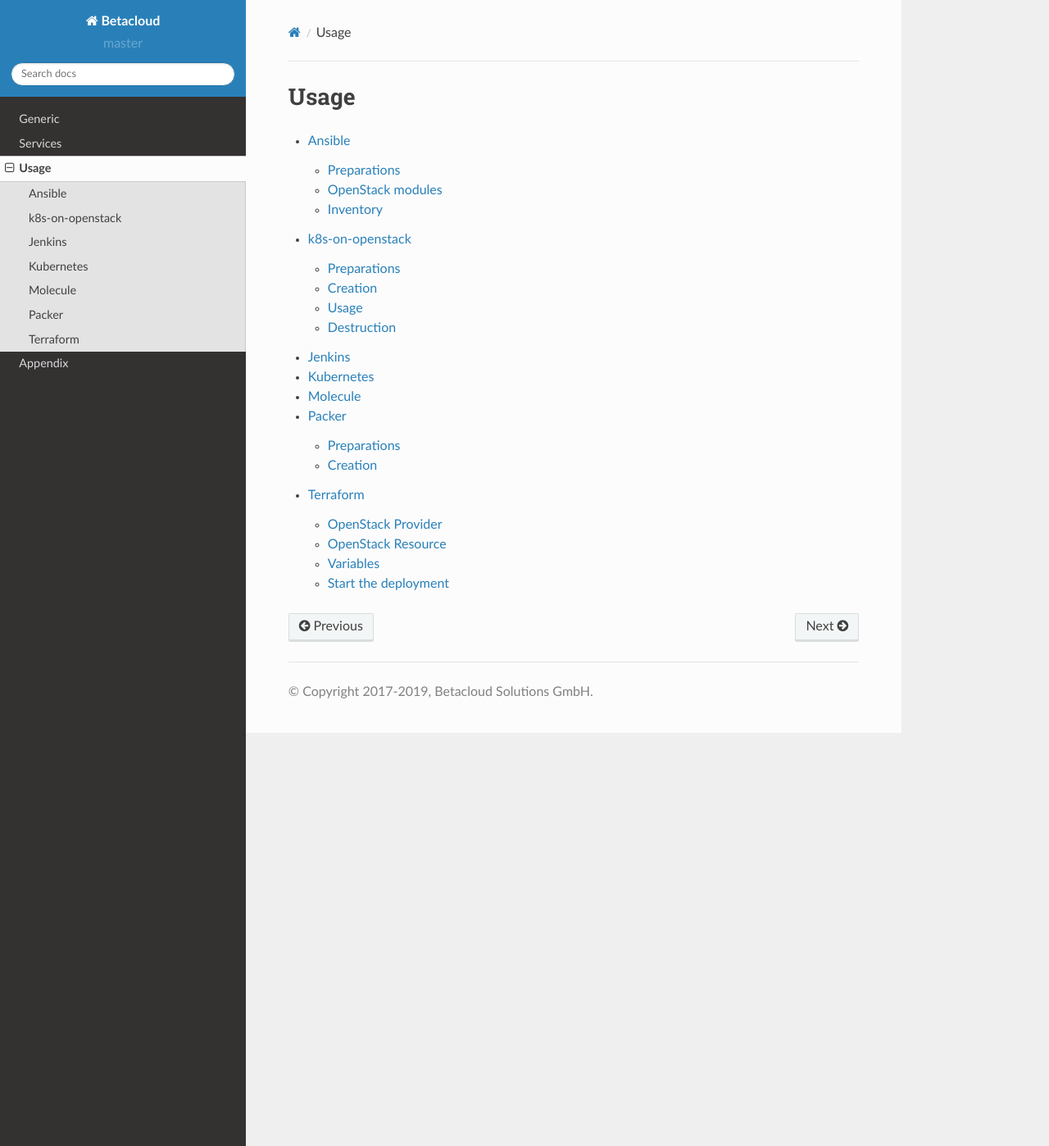
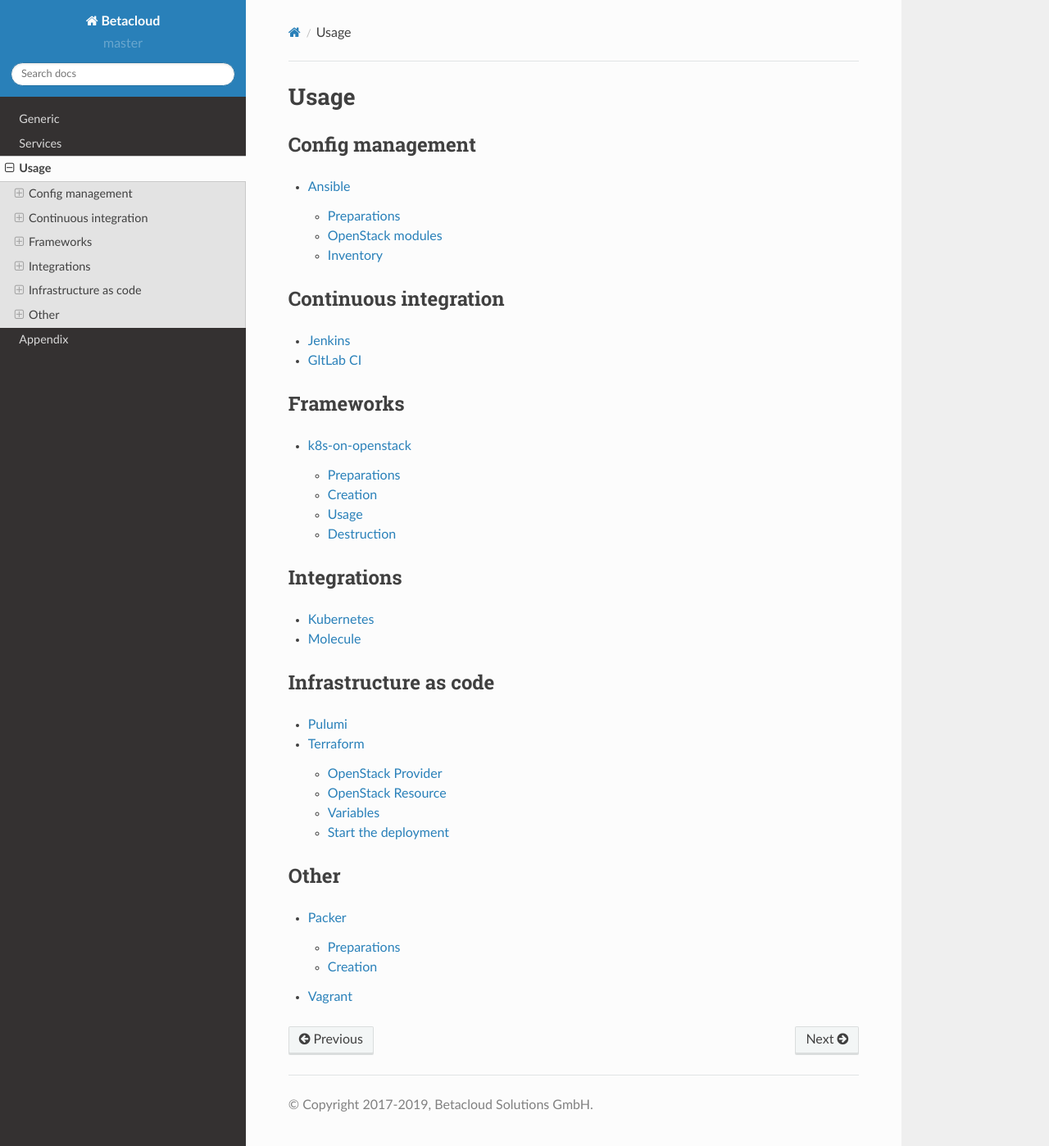
Before and after one commit to betacloud/documentation, a Sphinx documentation site: the page built from source/usage.rst, in a window 1280 px wide and 1398 px high. Shown: the whole window at 82% size. Built offline with Sphinx 7.4.7 and the Read the Docs theme 2.0.0, drawn with Linux system fonts in a browser that asks for light colours.

Commit message:
Split usage & add placeholder

```diff
--- a/source/usage.rst
+++ b/source/usage.rst
@@ -1,14 +1,55 @@
 =====
 Usage
+=====
+
+Config management
+=================
+
+.. toctree::
+   :maxdepth: 2
+
+   usage/ansible
+
+Continuous integration
+======================
+
+.. toctree::
+   :maxdepth: 2
+
+   usage/jenkins
+   usage/gitlab-ci
+
+Frameworks
+==========
+
+.. toctree::
+   :maxdepth: 2
+
+   usage/infraly-k8s-on-openstack
+
+Integrations
+============
+
+.. toctree::
+   :maxdepth: 2
+
+   usage/kubernetes
+   usage/molecule
+
+Infrastructure as code
+======================
+
+.. toctree::
+   :maxdepth: 2
+
+   usage/pulumi
+   usage/terraform
+
+Other
 =====
 
 .. toctree::
    :maxdepth: 2
 
-   usage/ansible
-   usage/infraly-k8s-on-openstack
-   usage/jenkins
-   usage/kubernetes
-   usage/molecule
    usage/packer
-   usage/terraform
+   usage/vagrant
--- /dev/null
+++ b/source/usage/gitlab-ci.rst
@@ -0,0 +1,3 @@
+=========
+GltLab CI
+=========
--- /dev/null
+++ b/source/usage/pulumi.rst
@@ -0,0 +1,3 @@
+======
+Pulumi
+======
--- /dev/null
+++ b/source/usage/vagrant.rst
@@ -0,0 +1,3 @@
+=======
+Vagrant
+=======
```
